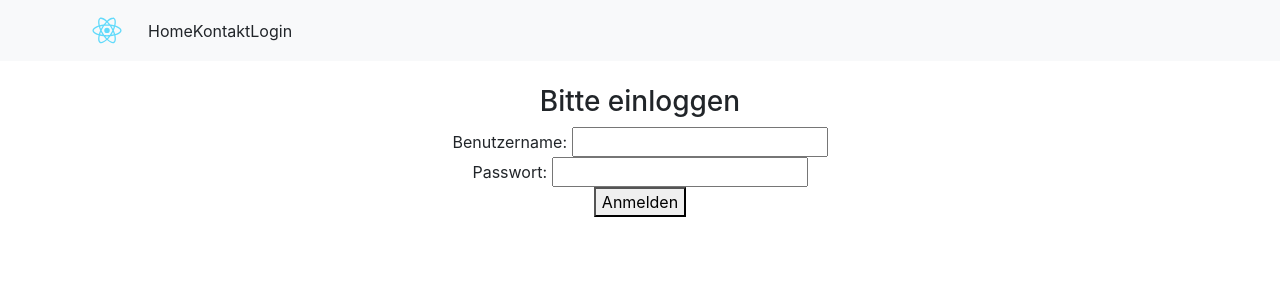
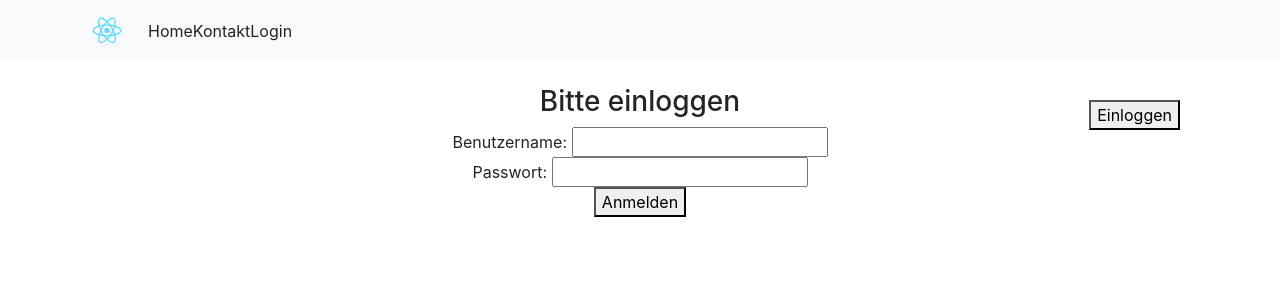
Before and after one commit to Weltraumbiene/user-profile-app-franneck, a React (Create React App) app: page /login in a window 1280 px wide. Shown: the top 300 px of the page. Built offline with nearby package versions, Linux system fonts and the light colour scheme.

Commit message:
Add subcomponent to toggle login state.

```diff
--- a/src/components/Login.js
+++ b/src/components/Login.js
@@ -1,10 +1,27 @@
 // src/components/Login.js
 import React, { useState } from 'react';
+
+// ToggleButton-Komponente für den Login-Status
+function ToggleButton({ isLoggedIn, onToggle }) {
+    return (
+      <button onClick={onToggle} style={{position:"absolute", right:100, top:100}}>
+        {isLoggedIn ? 'Ausloggen' : 'Einloggen'}
+      </button>
+    );
+}
 
 function Login() {
     const [isLoggedIn, setIsLoggedIn] = useState(false);
     const [message, setMessage] = useState('');
 
+    const handleToggleLogin = () => {
+        setIsLoggedIn(!isLoggedIn);
+        if (!isLoggedIn) {
+          setMessage('Sie wurden erfolgreich ausgeloggt.');
+        } else {
+          setMessage('');
+        }
+    };
 
     const handleSubmit = (e) => {
         e.preventDefault();
@@ -28,6 +45,7 @@ function Login() {
                 <br />
             <button type="submit">Anmelden</button>
             </form>
+            <ToggleButton isLoggedIn={isLoggedIn} onToggle={handleToggleLogin} />
         </div>
     );
 }
```
